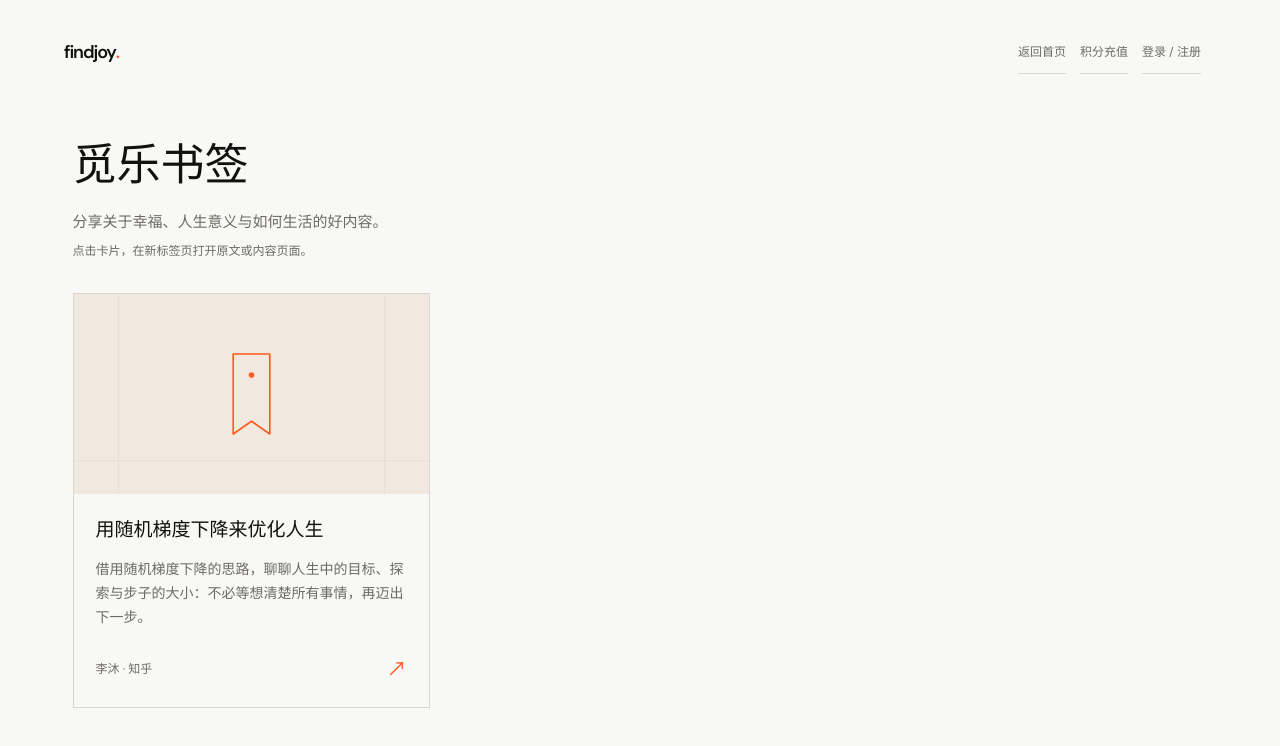
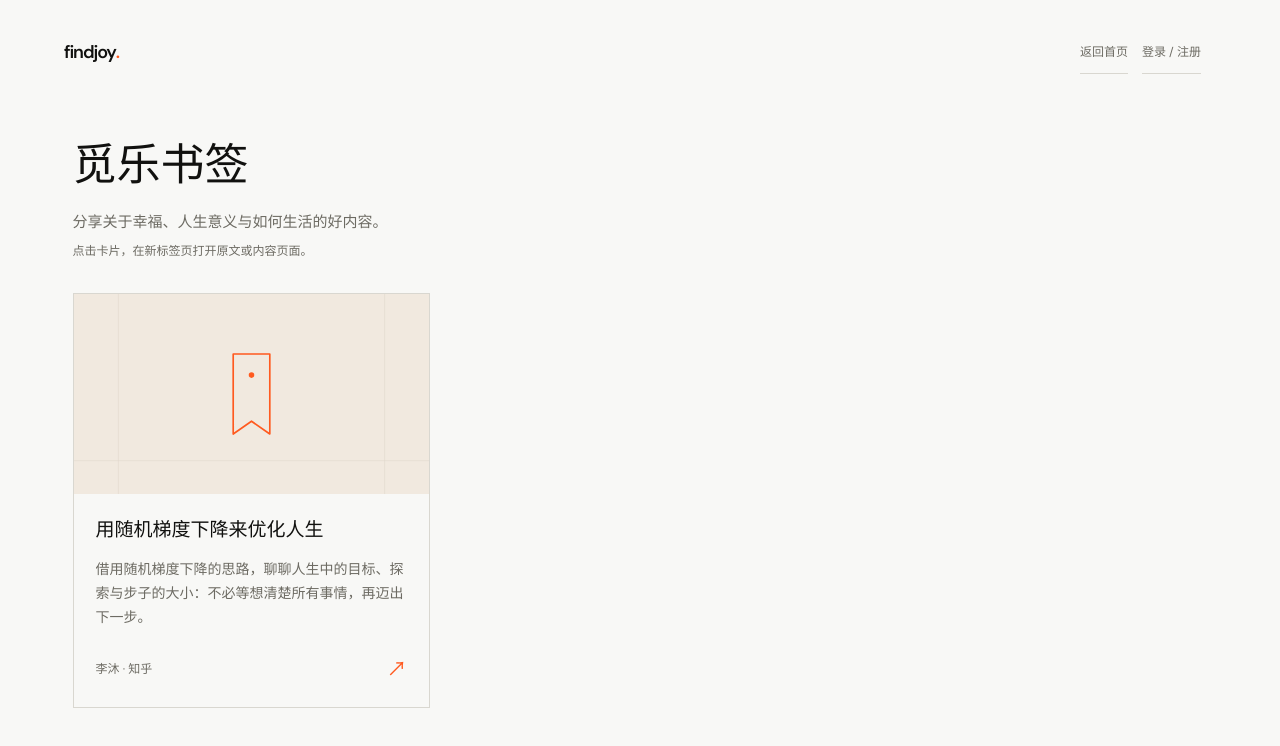
Before and after one commit to RockdaC239/findjoy, a Next.js app: page /findjoy/bookmarks in a window 1280 px wide. Shown: the top 746 px of the page. Built offline with nearby package versions, Linux system fonts and the light colour scheme; no server answers; what async_hooks would draw is missing.

Commit message:
fix:隐藏书签页积分充值入口

```diff
--- a/app/bookmarks/page.tsx
+++ b/app/bookmarks/page.tsx
@@ -15,7 +15,7 @@ export default function BookmarksPage() {
     <div className="page bookmarks-page">
       <header className="topbar" aria-label="书签导航">
         <BrandLogo href="/" />
-        <nav className="topbar-actions" aria-label="页面导航"><Link className="settings-button" href="/">返回首页</Link><AccountNav /></nav>
+        <nav className="topbar-actions" aria-label="页面导航"><Link className="settings-button" href="/">返回首页</Link><AccountNav showRecharge={false} /></nav>
       </header>
       <main className="bookmarks-content">
         <div className="bookmarks-heading">
```
